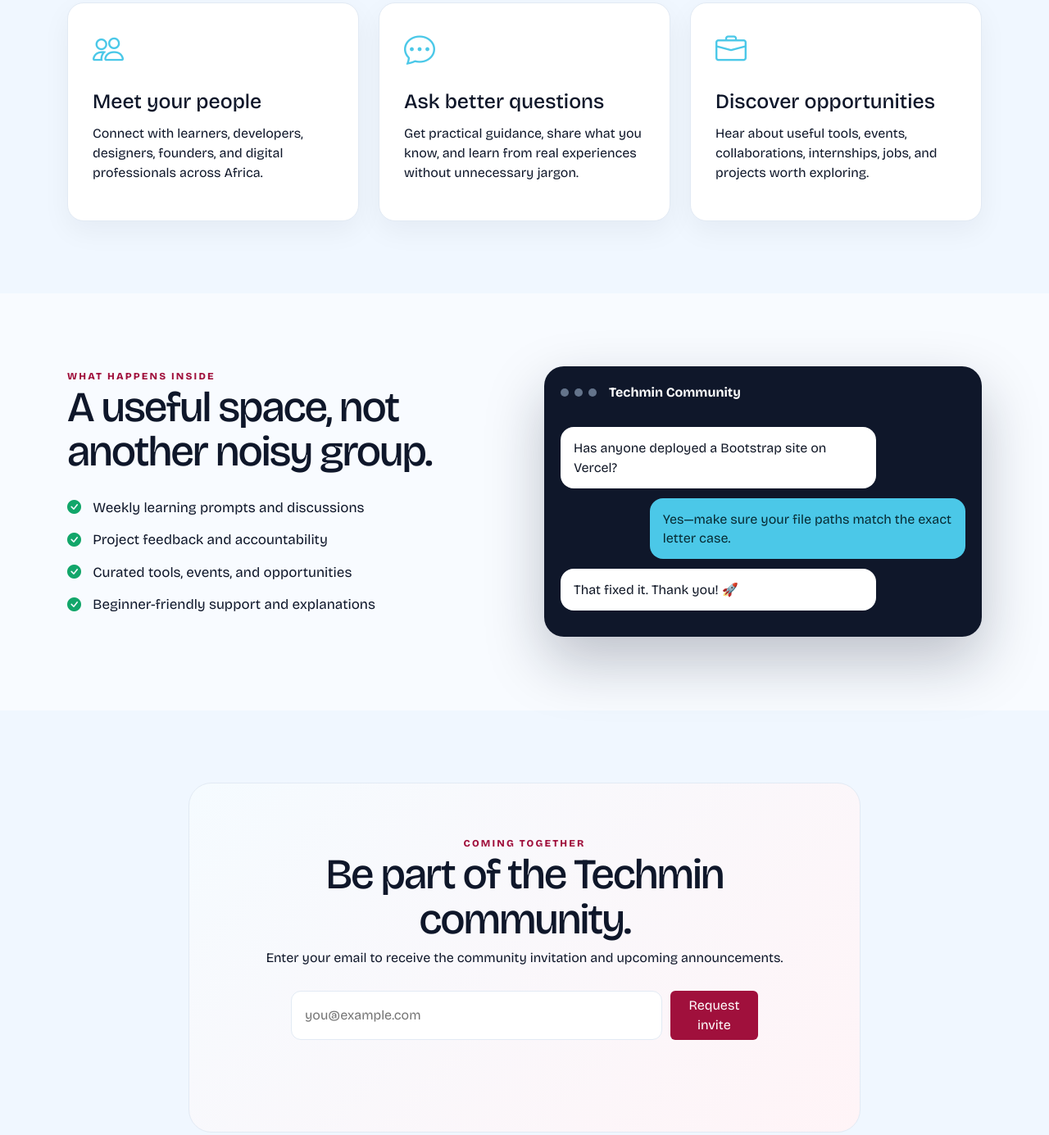
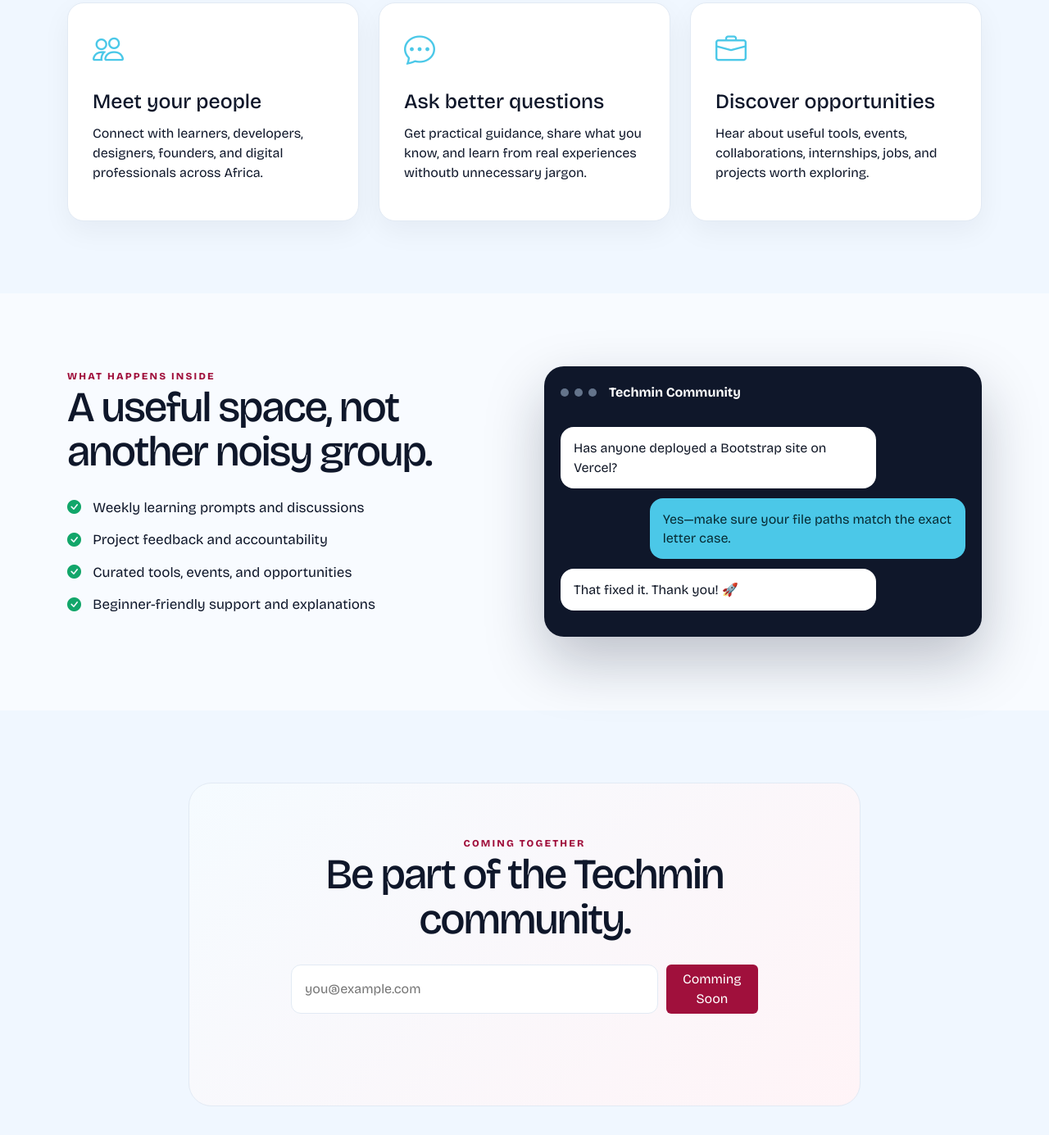
Before and after one commit to Oluwasemiloreee/Techmin, a website: page community.html in a window 1280 px wide. Shown: the part 740-2125 px from the top of the page at 82% size. Drawn offline with nearby package versions, Linux system fonts and the light colour scheme.

Commit message:
Update community.html

```diff
--- a/community.html
+++ b/community.html
@@ -44,7 +44,7 @@
                     <div class="col-lg-4">
                         <div class="benefit-card"><i class="bi bi-chat-dots"></i>
                             <h3>Ask better questions</h3>
-                            <p>Get practical guidance, share what you know, and learn from real experiences without
+                            <p>Get practical guidance, share what you know, and learn from real experiences withoutb
                                 unnecessary jargon.</p>
                         </div>
                     </div>
@@ -86,11 +86,11 @@
             <div class="container">
                 <div class="join-card"><span class="eyebrow">COMING TOGETHER</span>
                     <h2>Be part of the Techmin community.</h2>
-                    <p>Enter your email to receive the community invitation and upcoming announcements.</p>
+                    <!-- <p>Enter your email to receive the community invitation and upcoming announcements.</p> -->
                     <form class="inline-form" data-form-type="community"><label class="visually-hidden"
                             for="community-email">Email address</label><input id="community-email" name="email"
                             type="email" placeholder="you@example.com" required><button class="btn btn-danger"
-                            type="submit">Request invite</button></form>
+                            type="submit">Comming Soon</button></form>
                     <p class="form-status" aria-live="polite"></p>
                 </div>
             </div>
```
